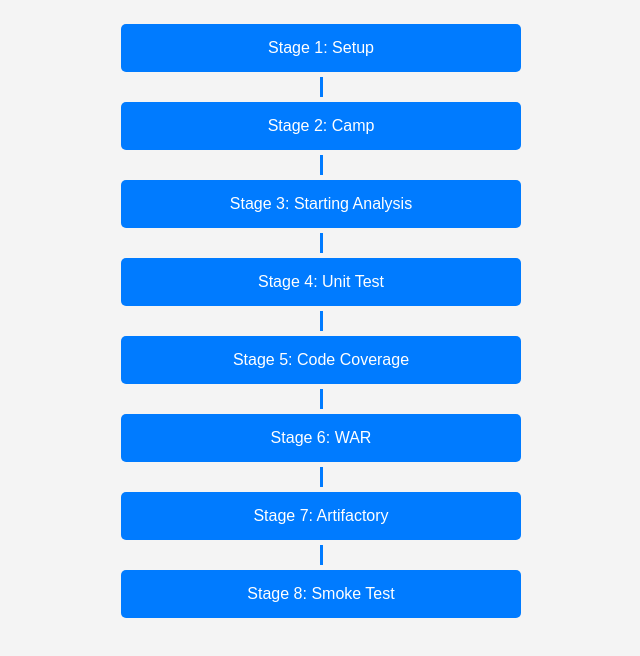
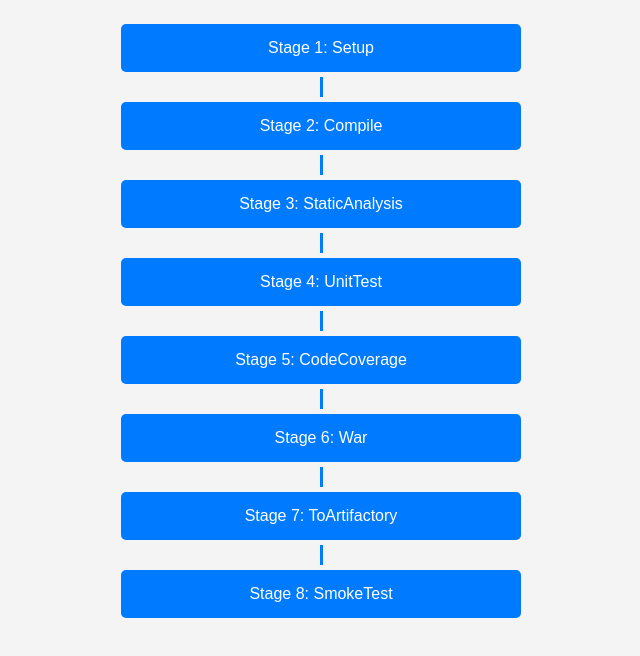
Before and after one commit to ezhilezhil/jenkins-pipline, a plain HTML site: page index.html in a window 1280 px wide. Shown: the part 58-714 px from the top of the page, without its empty margins (319-959 px from the left). Drawn offline with Linux system fonts and the light colour scheme.

Commit message:
Update index.html

```diff
--- a/index.html
+++ b/index.html
@@ -19,19 +19,19 @@
     <div class="pipeline">
         <a href="video1.mp4" class="stage" onclick="playVideo(1)">Stage 1: Setup</a>
         <span class="connector"></span>
-        <a href="video2.mp4" class="stage" onclick="playVideo(2)">Stage 2: Camp</a>
+        <a href="video2.mp4" class="stage" onclick="playVideo(2)">Stage 2: Compile</a>
         <span class="connector"></span>
-        <a href="video3.mp4" class="stage" onclick="playVideo(3)">Stage 3: Starting Analysis</a>
+        <a href="video3.mp4" class="stage" onclick="playVideo(3)">Stage 3: StaticAnalysis</a>
         <span class="connector"></span>
-        <a href="video4.mp4" class="stage" onclick="playVideo(4)">Stage 4: Unit Test</a>
+        <a href="video4.mp4" class="stage" onclick="playVideo(4)">Stage 4: UnitTest</a>
         <span class="connector"></span>
-        <a href="video5.mp4" class="stage" onclick="playVideo(5)">Stage 5: Code Coverage</a>
+        <a href="video5.mp4" class="stage" onclick="playVideo(5)">Stage 5: CodeCoverage</a>
         <span class="connector"></span>
-        <a href="video6.mp4" class="stage" onclick="playVideo(6)">Stage 6: WAR</a>
+        <a href="video6.mp4" class="stage" onclick="playVideo(6)">Stage 6: War</a>
         <span class="connector"></span>
-        <a href="video7.mp4" class="stage" onclick="playVideo(7)">Stage 7: Artifactory</a>
+        <a href="video7.mp4" class="stage" onclick="playVideo(7)">Stage 7: ToArtifactory</a>
         <span class="connector"></span>
-        <a href="video8.mp4" class="stage" onclick="playVideo(8)">Stage 8: Smoke Test</a>
+        <a href="video8.mp4" class="stage" onclick="playVideo(8)">Stage 8: SmokeTest</a>
     </div>
 
     <script>
```
